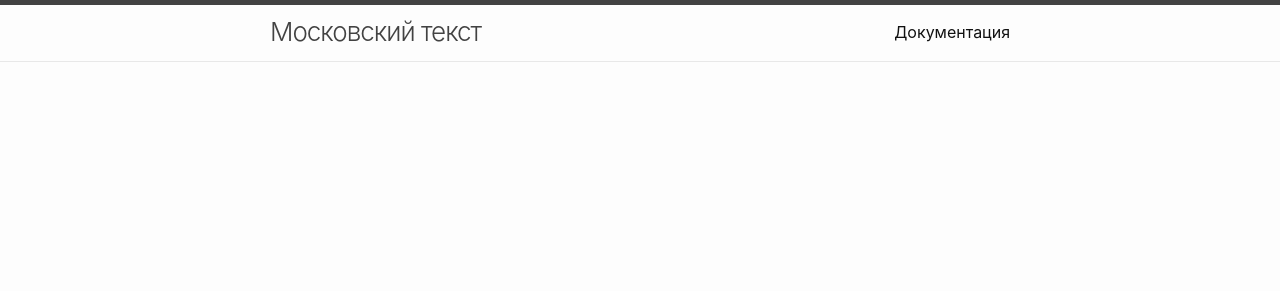
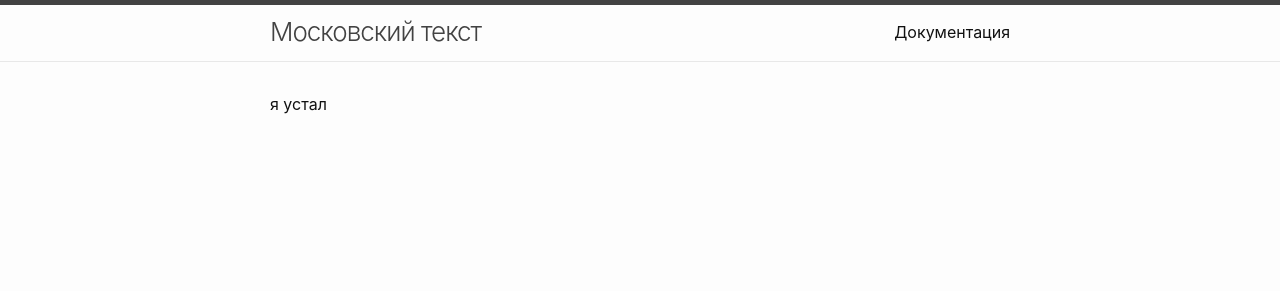
Before and after one commit to daryagerasimenko/MT, a Jekyll site: the page built from index.md, in a window 1280 px wide. Shown: the top 291 px of the page. Built offline with Jekyll 4.4.1, drawn with Linux system fonts in a browser that asks for light colours.

Commit message:
Update home.html

```diff
--- a/_layouts/home.html
+++ b/_layouts/home.html
@@ -9,53 +9,6 @@ layout: base
 
   {{ content }}
 
-
-  {% if site.paginate %}
-    {% assign posts = paginator.posts %}
-  {% else %}
-    {% assign posts = site.posts %}
-  {% endif %}
-
-
-  {%- if posts.size > 0 -%}
-    {%- if page.list_title -%}
-      <h2 class="post-list-heading">{{ page.list_title }}</h2>
-    {%- endif -%}
-    <ul class="post-list">
-      {%- assign date_format = site.minima.date_format | default: "%b %-d, %Y" -%}
-      {%- for post in posts -%}
-      <li>
-        <span class="post-meta">{{ post.date | date: date_format }}</span>
-        <h3>
-          <a class="post-link" href="{{ post.url | relative_url }}">
-            {{ post.title | escape }}
-          </a>
-        </h3>
-        {%- if site.show_excerpts -%}
-          {{ post.excerpt }}
-        {%- endif -%}
-      </li>
-      {%- endfor -%}
-    </ul>
-
-    {% if site.paginate %}
-      <div class="pager">
-        <ul class="pagination">
-        {%- if paginator.previous_page %}
-          <li><a href="{{ paginator.previous_page_path | relative_url }}" class="previous-page">{{ paginator.previous_page }}</a></li>
-        {%- else %}
-          <li><div class="pager-edge">•</div></li>
-        {%- endif %}
-          <li><div class="current-page">{{ paginator.page }}</div></li>
-        {%- if paginator.next_page %}
-          <li><a href="{{ paginator.next_page_path | relative_url }}" class="next-page">{{ paginator.next_page }}</a></li>
-        {%- else %}
-          <li><div class="pager-edge">•</div></li>
-        {%- endif %}
-        </ul>
-      </div>
-    {%- endif %}
-
-  {%- endif -%}
+  <p>я устал</p>
 
 </div>
```
